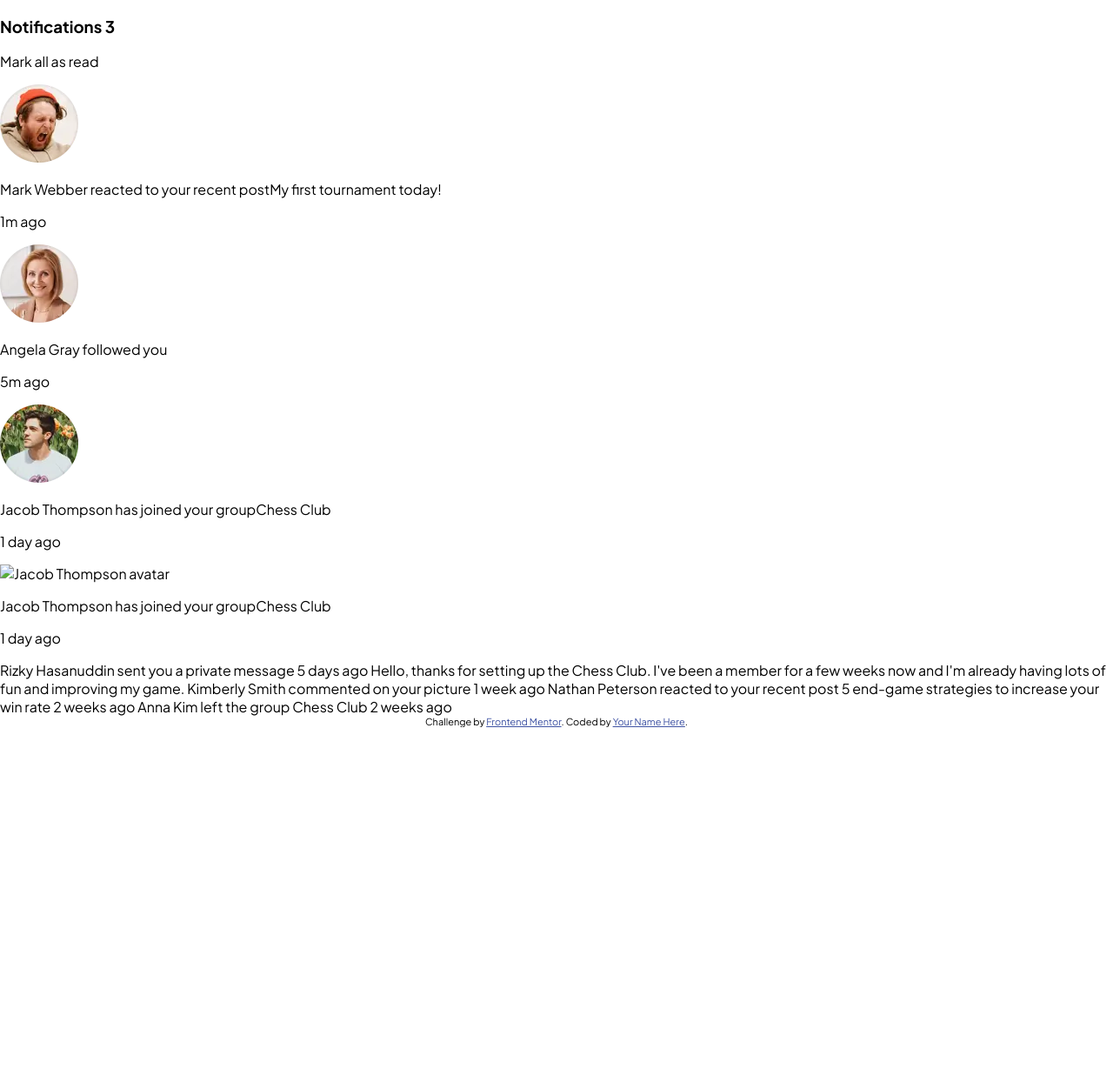
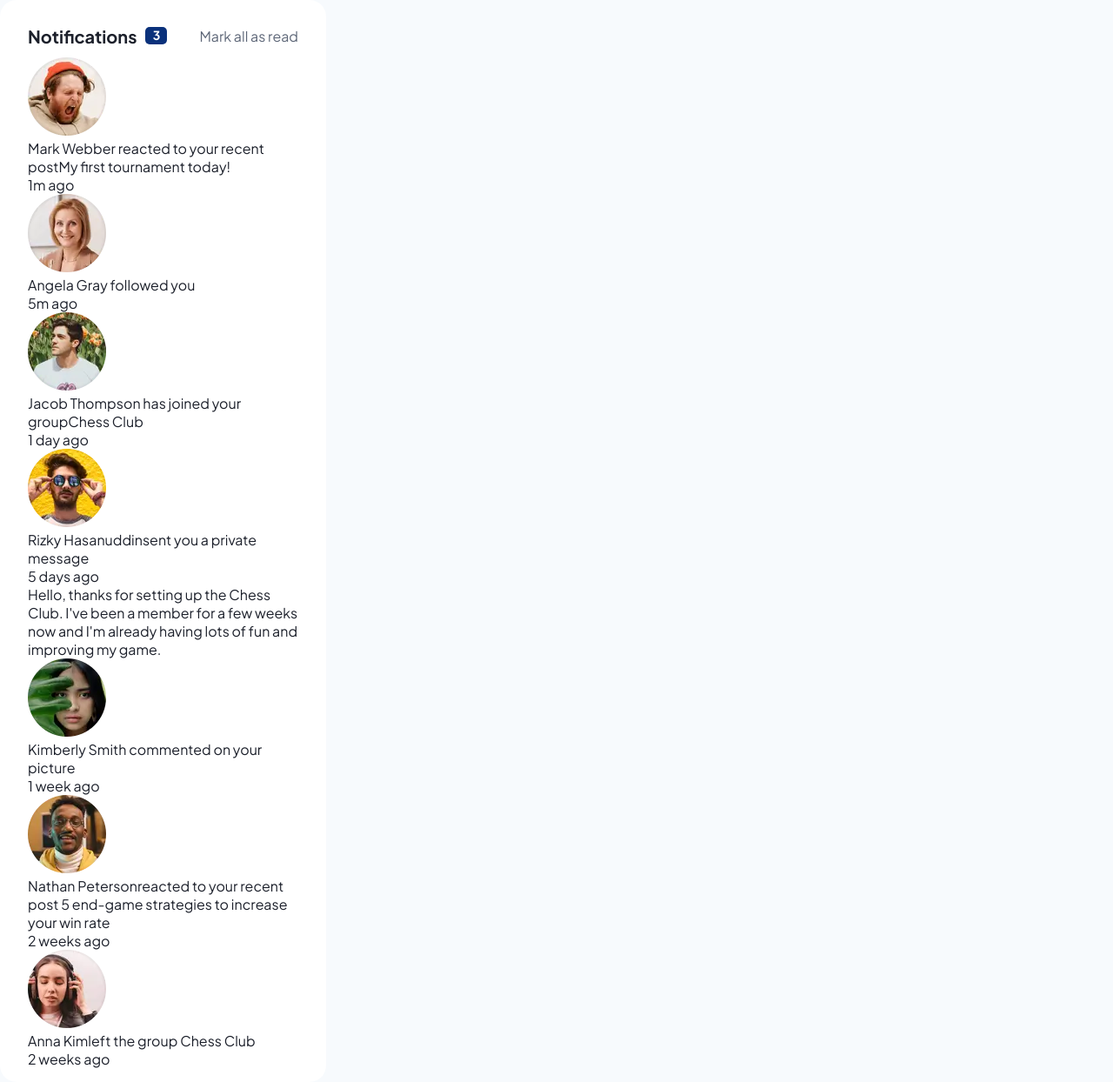
Before and after one commit to Olamiposi-cloud-coder/notification-page, a plain HTML site: page index.html in a window 1280 px wide. Shown: the whole page at 87% size. Before the commit the page ends 836 px from the top, so only its background shows below. Drawn offline with Linux system fonts and the light colour scheme.

Commit message:
done with the html code

```diff
--- a/index.html
+++ b/index.html
@@ -46,6 +46,7 @@
             <p>1m ago</p>
           </div>
         </article>
+
         <article class="notification unread">
           <div class="avatar">
             <img
@@ -85,34 +86,92 @@
 
         <article class="notification unread">
           <div class="avatar">
-            <img src="./assets/images" alt="Jacob Thompson avatar" />
+            <img
+              src="./assets/images/avatar-rizky-hasanuddin.webp"
+              alt="Jacob Thompson avatar"
+            />
           </div>
 
           <div class="text">
             <p>
-              <span class="account-name"> Jacob Thompson </span>has joined your
-              group<span class="post">Chess Club</span>
-              <span class="dot-icon"></span>
+              <span class="account-name">Rizky Hasanuddin</span>sent you a
+              private message
             </p>
 
-            <p>1 day ago</p>
+            <p>5 days ago</p>
+            <p class="message">
+              Hello, thanks for setting up the Chess Club. I've been a member
+              for a few weeks now and I'm already having lots of fun and
+              improving my game.
+            </p>
+          </div>
+        </article>
+
+        <article class="notification unread">
+          <div class="avatar">
+            <img
+              src="./assets/images/avatar-kimberly-smith.webp"
+              alt="Kimberly Smith avatar"
+            />
+          </div>
+
+          <div class="text">
+            <p>
+              <span class="account-name"> Kimberly Smith </span>commented on
+              your picture
+            </p>
+
+            <p>1 week ago</p>
+          </div>
+        </article>
+
+        <article class="notification unread">
+          <div class="avatar">
+            <img
+              src="./assets/images/avatar-nathan-peterson.webp"
+              alt="Nathan Peterson avatar"
+            />
+          </div>
+
+          <div class="text">
+            <p>
+              <span class="account-name">Nathan Peterson</span>reacted to your
+              recent post
+              <span class="post"
+                >5 end-game strategies to increase your win rate
+              </span>
+            </p>
+
+            <p>2 weeks ago</p>
+          </div>
+        </article>
+
+        <article class="notification unread">
+          <div class="avatar">
+            <img
+              src="./assets/images/avatar-anna-kim.webp"
+              alt="Anna Kim avatar"
+            />
+          </div>
+
+          <div class="text">
+            <p>
+              <span class="account-name">Anna Kim</span>left the group
+              <span class="post">Chess Club </span>
+            </p>
+
+            <p>2 weeks ago</p>
           </div>
         </article>
       </section>
-      Rizky Hasanuddin sent you a private message 5 days ago Hello, thanks for
-      setting up the Chess Club. I've been a member for a few weeks now and I'm
-      already having lots of fun and improving my game. Kimberly Smith commented
-      on your picture 1 week ago Nathan Peterson reacted to your recent post 5
-      end-game strategies to increase your win rate 2 weeks ago Anna Kim left
-      the group Chess Club 2 weeks ago
     </section>
 
-    <div class="attribution">
+    <!-- <div class="attribution">
       Challenge by
       <a href="https://www.frontendmentor.io?ref=challenge" target="_blank"
         >Frontend Mentor</a
       >. Coded by <a href="#">Your Name Here</a>.
-    </div>
+    </div> -->
     <script src="./script.js"></script>
   </body>
 </html>
--- a/style.css
+++ b/style.css
@@ -1,3 +1,9 @@
+* {
+  box-sizing: border-box;
+  padding: 0;
+  margin: 0;
+}
+
 :root {
   /* ### Primary */
   --redSecondary: hsl(1, 90%, 64%);
@@ -5,7 +11,7 @@
 
   /* ### Neutral */
   --whiteBackground: hsl(0, 0%, 100%);
-  --verylightgrayishblue: hsl(210, 60%, 98%);
+  --very-light-grayish-blue: hsl(210, 60%, 98%);
   --light-grayish-blue1: hsl(211, 68%, 94%);
   --light-grayish-blue2: hsl(205, 33%, 90%);
   --grayish-blue: hsl(219, 14%, 63%);
@@ -14,13 +20,57 @@
 }
 
 body {
-  box-sizing: border-box;
-  padding: 0;
-  margin: 0;
   font-family: 'Plus Jakarta Sans', sans-serif;
   font-size: 16px;
+  width: 100%;
+  margin: 0 auto;
+  background-color: var(--very-light-grayish-blue);
+  color: var(--very-dark-blue);
 }
 
+.main-container {
+  width: 375px;
+  background-color: var(--whiteBackground);
+  border-radius: 1.2rem;
+  padding: 1rem 2rem;
+}
+
+.heading {
+  display: flex;
+  justify-content: space-between;
+  align-items: center;
+  height: 50px;
+}
+
+.heading h1 {
+  font-size: 20px;
+  display: flex;
+  justify-content: center;
+  align-items: center;
+  gap: 10px;
+}
+
+.heading h1 .notification-number {
+  text-align: center;
+  background-color: var(--blueSecondary);
+  color: var(--whiteBackground);
+  width: 25px;
+  height: 20px;
+  font-size: 14px;
+  border-radius: 5px;
+}
+
+.heading p {
+  color: var(--dark-grayish-blue);
+  cursor: pointer;
+}
+
+.heading p:hover {
+  color: var(--blueSecondary);
+  font-weight: 500;
+}
+
+/* Starting the notification section */
 .attribution {
   font-size: 11px;
   text-align: center;
```
